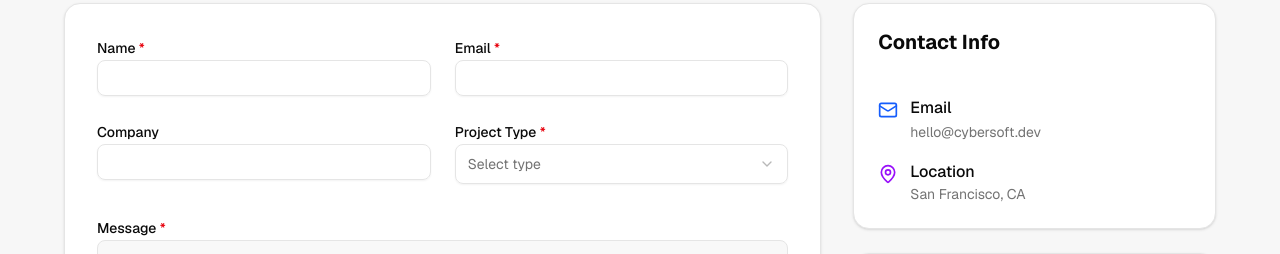
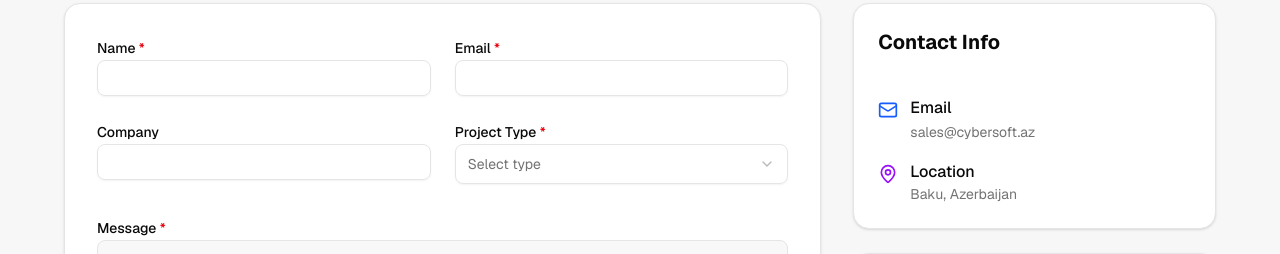
Before and after one commit to Nurlanbcg/cybersoft, a Next.js app: page / in a window 1280 px wide. Shown: the part 2600-2854 px from the top of the page. Built offline with nearby package versions, Linux system fonts and the light colour scheme.

Commit message:
Update contact info

```diff
--- a/components/contact.tsx
+++ b/components/contact.tsx
@@ -192,10 +192,10 @@ export function Contact() {
                   <div>
                     <p className="font-medium">{t.contact.info.email}</p>
                     <a
-                      href="mailto:hello@cybersoft.dev"
+                      href="mailto:sales@cybersoft.az"
                       className="text-sm text-muted-foreground hover:text-foreground"
                     >
-                      hello@cybersoft.dev
+                      sales@cybersoft.az
                     </a>
                   </div>
                 </div>
--- a/lib/translations.ts
+++ b/lib/translations.ts
@@ -107,7 +107,7 @@ export const translations = {
         title: "Contact Info",
         email: "Email",
         location: "Location",
-        locationValue: "San Francisco, CA",
+        locationValue: "Baku, Azerbaijan",
       },
       faq: {
         title: "FAQ",
@@ -243,7 +243,7 @@ export const translations = {
         title: "Əlaqə Məlumatları",
         email: "E-poçt",
         location: "Yer",
-        locationValue: "San Francisco, CA",
+        locationValue: "Bakı, Azərbaycan",
       },
       faq: {
         title: "Tez-tez Verilən Suallar",
```
